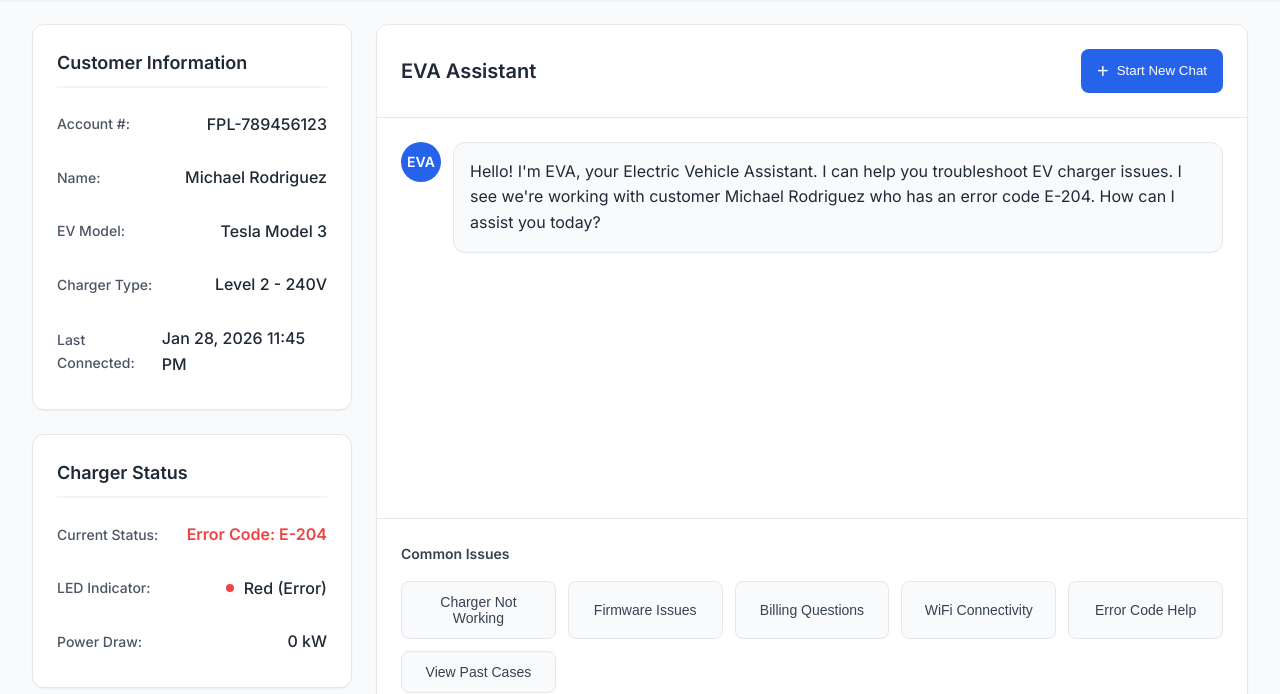
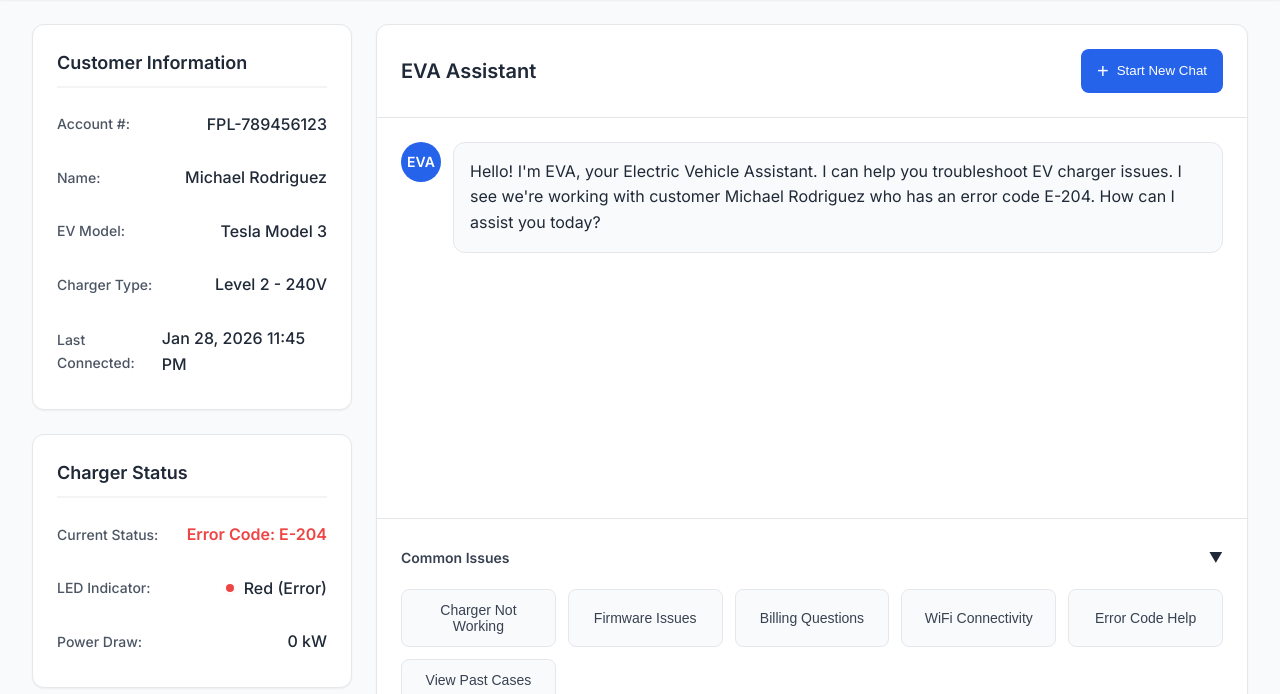
Before and after one commit to mcarson520/eva-test, a website: page index.html in a window 1280 px wide. Shown: the part 106-800 px from the top of the page. Drawn offline with Linux system fonts and the light colour scheme.

Commit message:
Add collapsible Common Questions section for better space management

```diff
--- a/index.html
+++ b/index.html
@@ -110,8 +110,11 @@
                 </div>
 
                 <div class="common-prompts">
-                    <h4>Common Issues</h4>
-                    <div class="prompts-grid">
+                    <div class="prompts-header" onclick="toggleCommonQuestions()">
+                        <h4>Common Issues</h4>
+                        <span class="toggle-icon" id="toggleIcon">▼</span>
+                    </div>
+                    <div class="prompts-grid" id="promptsGrid">
                         <button class="prompt-btn" data-prompt="charger-not-working">Charger Not Working</button>
                         <button class="prompt-btn" data-prompt="firmware-update">Firmware Issues</button>
                         <button class="prompt-btn" data-prompt="billing-questions">Billing Questions</button>
--- a/script.js
+++ b/script.js
@@ -167,6 +167,22 @@ class EVAPrototype {
     }
 }
 
+// Toggle function for common questions
+function toggleCommonQuestions() {
+    const promptsGrid = document.getElementById('promptsGrid');
+    const toggleIcon = document.getElementById('toggleIcon');
+
+    if (promptsGrid.classList.contains('hidden')) {
+        promptsGrid.classList.remove('hidden');
+        toggleIcon.textContent = '▼';
+        toggleIcon.classList.remove('collapsed');
+    } else {
+        promptsGrid.classList.add('hidden');
+        toggleIcon.textContent = '▶';
+        toggleIcon.classList.add('collapsed');
+    }
+}
+
 // Initialize the prototype when the page loads
 document.addEventListener('DOMContentLoaded', () => {
     new EVAPrototype();
--- a/styles.css
+++ b/styles.css
@@ -333,17 +333,50 @@ body {
     border-bottom: 1px solid var(--gray-200);
 }
 
+.prompts-header {
+    display: flex;
+    justify-content: space-between;
+    align-items: center;
+    cursor: pointer;
+    padding: 0.25rem 0;
+    margin-bottom: 1rem;
+}
+
+.prompts-header:hover {
+    background-color: var(--gray-50);
+    border-radius: 0.5rem;
+    padding: 0.25rem 0.5rem;
+}
+
 .common-prompts h4 {
     color: var(--gray-700);
     font-size: 0.875rem;
     font-weight: 600;
-    margin-bottom: 1rem;
+    margin: 0;
+}
+
+.toggle-icon {
+    color: var(--gray-500);
+    font-size: 0.875rem;
+    transition: transform 0.2s ease;
+}
+
+.toggle-icon.collapsed {
+    transform: rotate(-90deg);
 }
 
 .prompts-grid {
     display: grid;
     grid-template-columns: repeat(auto-fit, minmax(150px, 1fr));
     gap: 0.75rem;
+    transition: all 0.3s ease;
+    overflow: hidden;
+}
+
+.prompts-grid.hidden {
+    max-height: 0;
+    opacity: 0;
+    margin-top: 0;
 }
 
 .prompt-btn {
```
Also changed, not shown: eva-tasks.md (+9 -4 lines), 1 other file.
